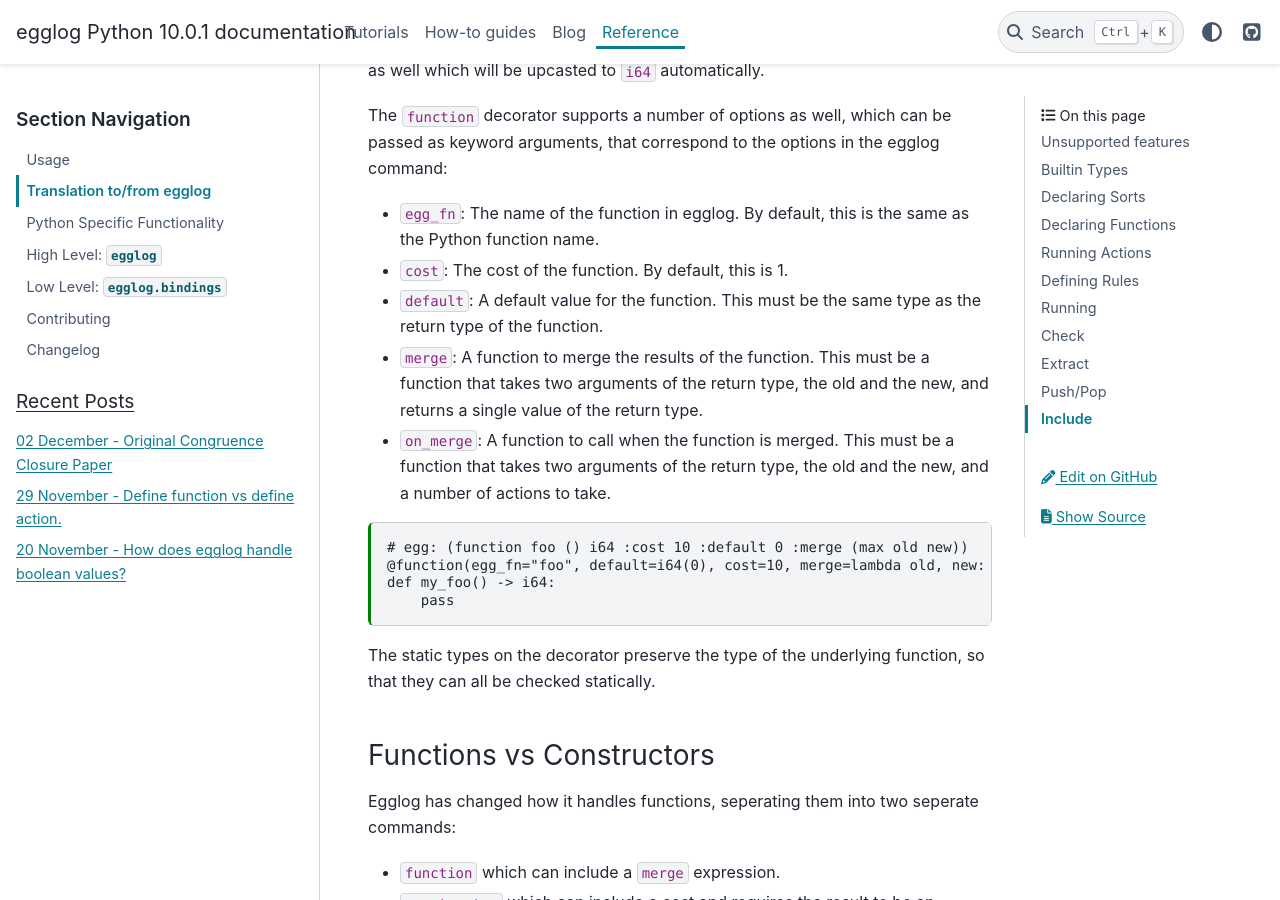
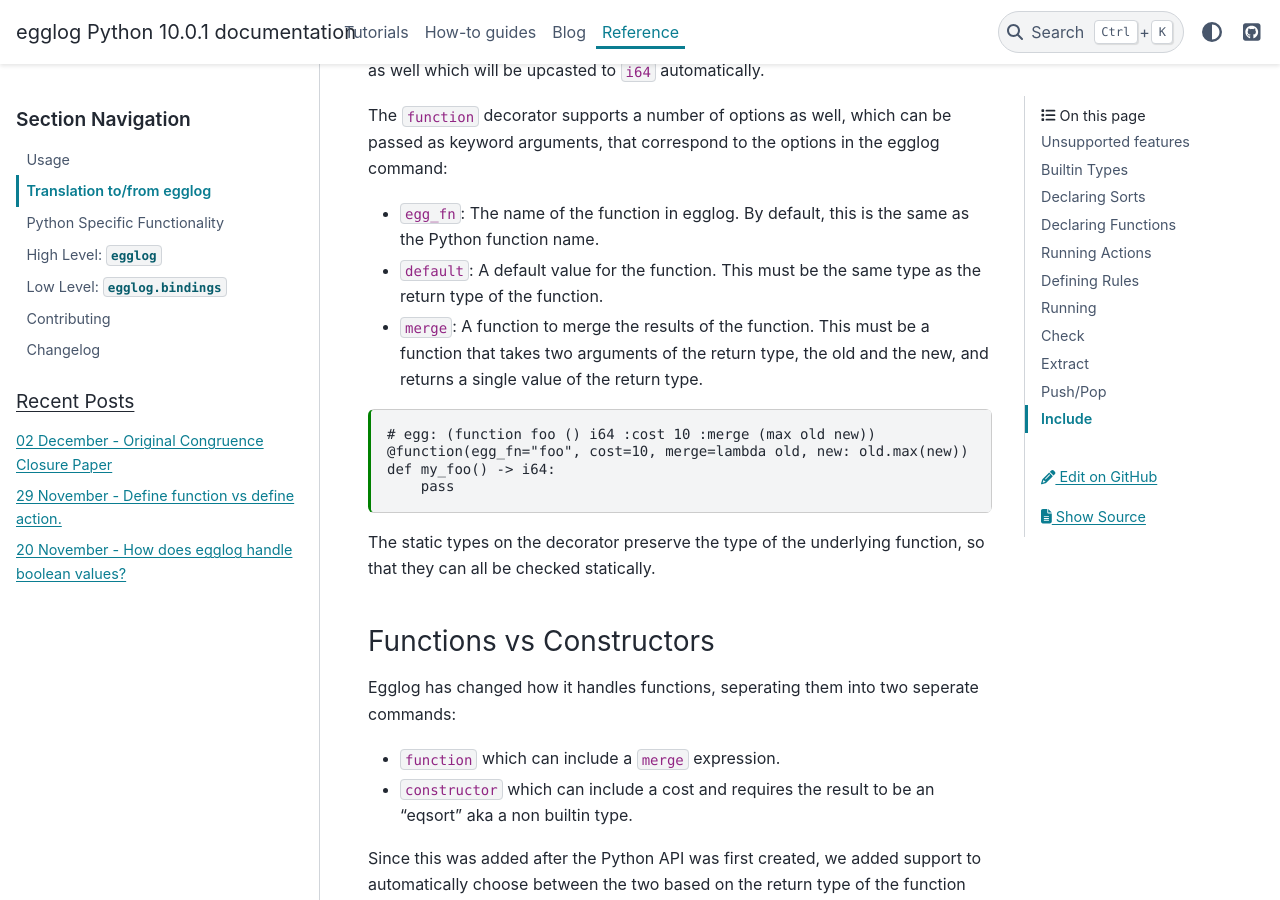
Before and after one commit to egraphs-good/egglog-python, a Sphinx documentation site: the page built from docs/reference/egglog-translation.md, in a window 1280 px wide and 900 px high, scrolled down 2882 px. Built offline with Sphinx 7.4.7 and the PyData theme 0.15.4, drawn with Linux system fonts in a browser that asks for light colours; pages that are not in the unit, such as notebooks, are missing from menus; comment, search, counter and statistics services are not loaded; the version number is read from the project's files by our own code.

Commit message:
Fix docs to remove default
Closes #293 by removing the now not working default command in the docs

````diff
--- a/docs/reference/egglog-translation.md
+++ b/docs/reference/egglog-translation.md
@@ -107,14 +107,12 @@ Note that instead of using `i64` as the argument type, we used `i64Like` which i
 The `function` decorator supports a number of options as well, which can be passed as keyword arguments, that correspond to the options in the egglog command:
 
 - `egg_fn`: The name of the function in egglog. By default, this is the same as the Python function name.
-- `cost`: The cost of the function. By default, this is 1.
 - `default`: A default value for the function. This must be the same type as the return type of the function.
 - `merge`: A function to merge the results of the function. This must be a function that takes two arguments of the return type, the old and the new, and returns a single value of the return type.
-- `on_merge`: A function to call when the function is merged. This must be a function that takes two arguments of the return type, the old and the new, and a number of actions to take.
 
 ```{code-cell} python
-# egg: (function foo () i64 :cost 10 :default 0 :merge (max old new))
-@function(egg_fn="foo", default=i64(0), cost=10, merge=lambda old, new: old.max(new))
+# egg: (function foo () i64 :cost 10 :merge (max old new))
+@function(egg_fn="foo", cost=10, merge=lambda old, new: old.max(new))
 def my_foo() -> i64:
     pass
 ```
````
